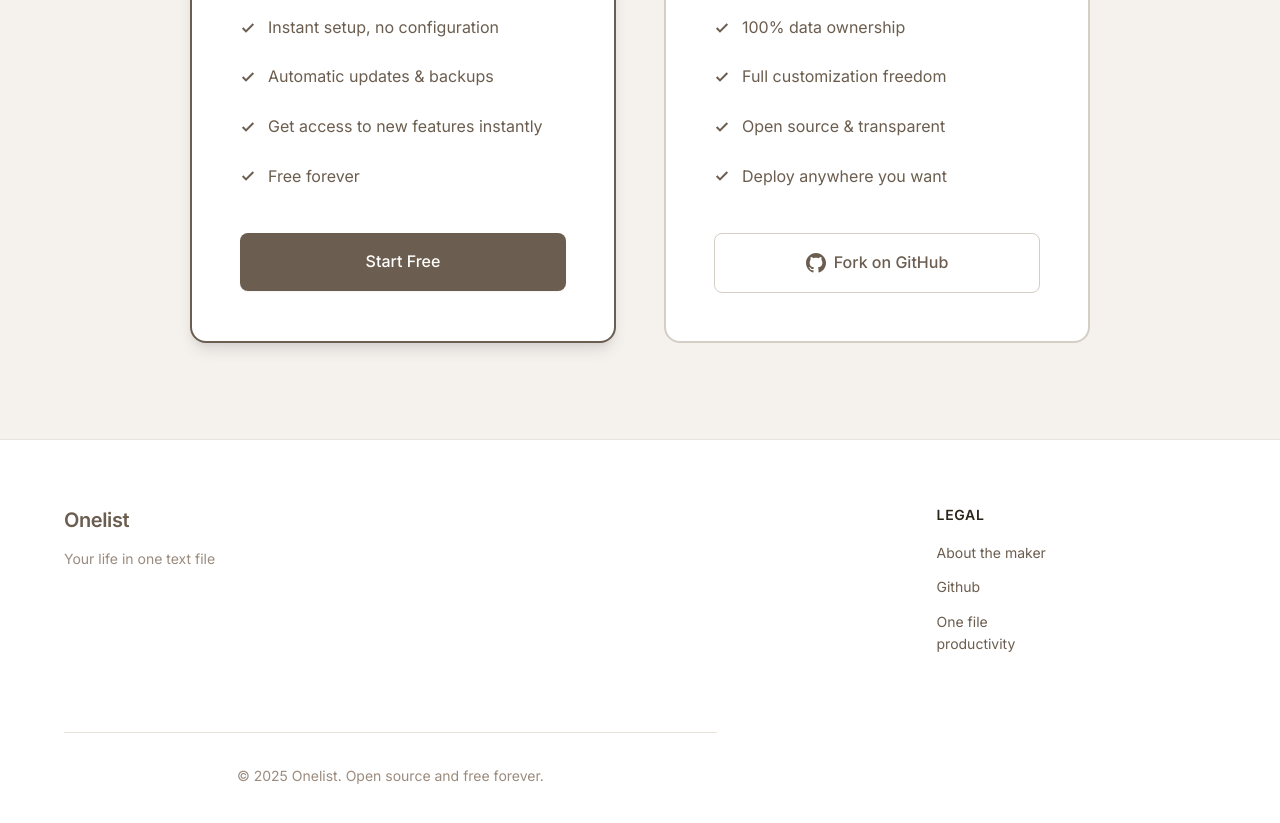
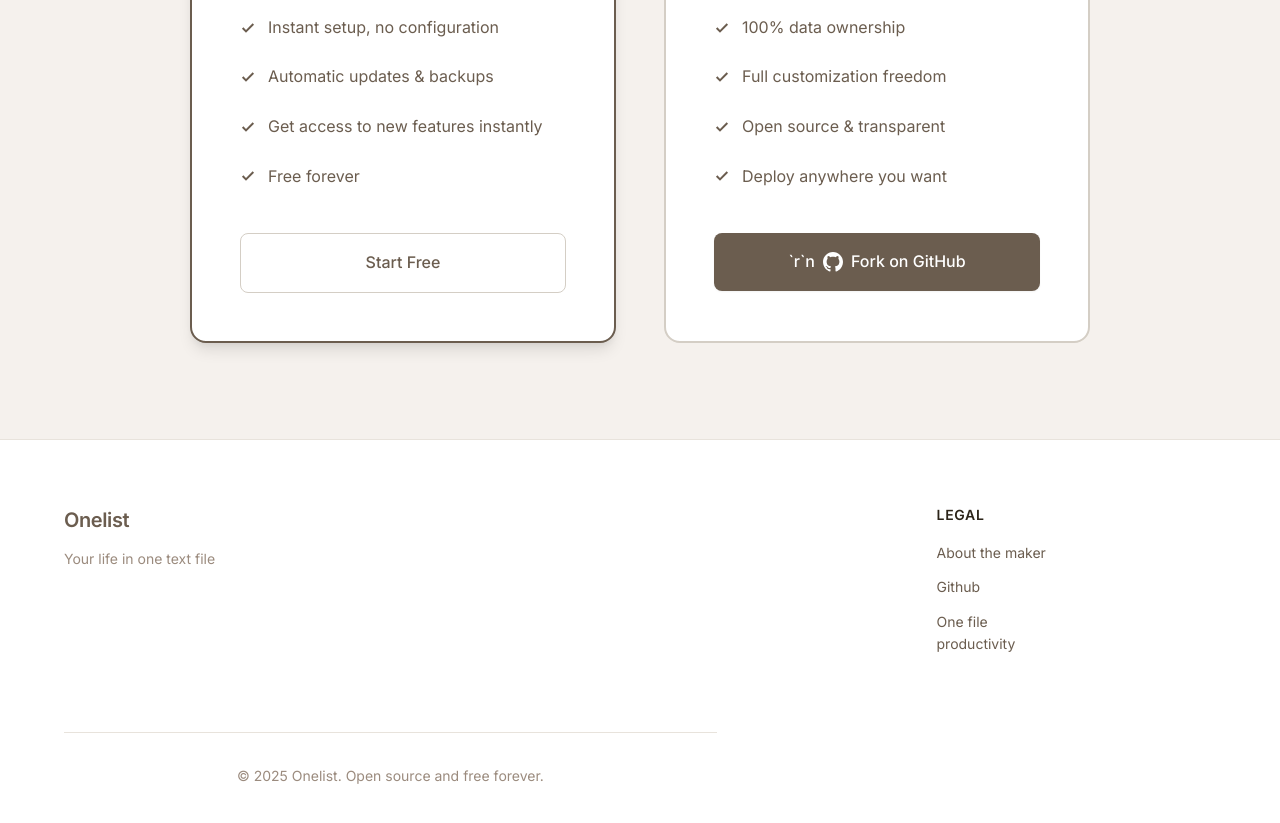
Before and after one commit to karthikpasupathy/onelist-website, a plain HTML site: page index.html in a window 1280 px wide. Shown: the part 2272-3095 px from the top of the page. Drawn offline with Linux system fonts and the light colour scheme.

Commit message:
Swap button styles: make GitHub fork button filled and cloud button outlined

```diff
--- a/index.html
+++ b/index.html
@@ -239,7 +239,7 @@
                             <span>Free forever</span>
                         </li>
                     </ul>
-                    <a href="https://home.onelist.app/" class="btn btn-primary btn-full">Start Free</a>
+                    <a href="https://home.onelist.app/" class="btn btn-secondary btn-full">Start Free</a>
                 </div>
                 <div class="option-card option-self">
                     <div class="option-badge">Recommended</div>
@@ -283,8 +283,7 @@
                         </li>
                     </ul>
                     <a href="https://github.com/karthikpasupathy/Onelist/" target="_blank"
-                        class="btn btn-secondary btn-full">
-                        <svg width="20" height="20" viewBox="0 0 24 24" fill="currentColor">
+                        class="btn btn-primary btn-full">`r`n                        <svg width="20" height="20" viewBox="0 0 24 24" fill="currentColor">
                             <path
                                 d="M12 0c-6.626 0-12 5.373-12 12 0 5.302 3.438 9.8 8.207 11.387.599.111.793-.261.793-.577v-2.234c-3.338.726-4.033-1.416-4.033-1.416-.546-1.387-1.333-1.756-1.333-1.756-1.089-.745.083-.729.083-.729 1.205.084 1.839 1.237 1.839 1.237 1.07 1.834 2.807 1.304 3.492.997.107-.775.418-1.305.762-1.604-2.665-.305-5.467-1.334-5.467-5.931 0-1.311.469-2.381 1.236-3.221-.124-.303-.535-1.524.117-3.176 0 0 1.008-.322 3.301 1.23.957-.266 1.983-.399 3.003-.404 1.02.005 2.047.138 3.006.404 2.291-1.552 3.297-1.23 3.297-1.23.653 1.653.242 2.874.118 3.176.77.84 1.235 1.911 1.235 3.221 0 4.609-2.807 5.624-5.479 5.921.43.372.823 1.102.823 2.222v3.293c0 .319.192.694.801.576 4.765-1.589 8.199-6.086 8.199-11.386 0-6.627-5.373-12-12-12z" />
                         </svg>
```
